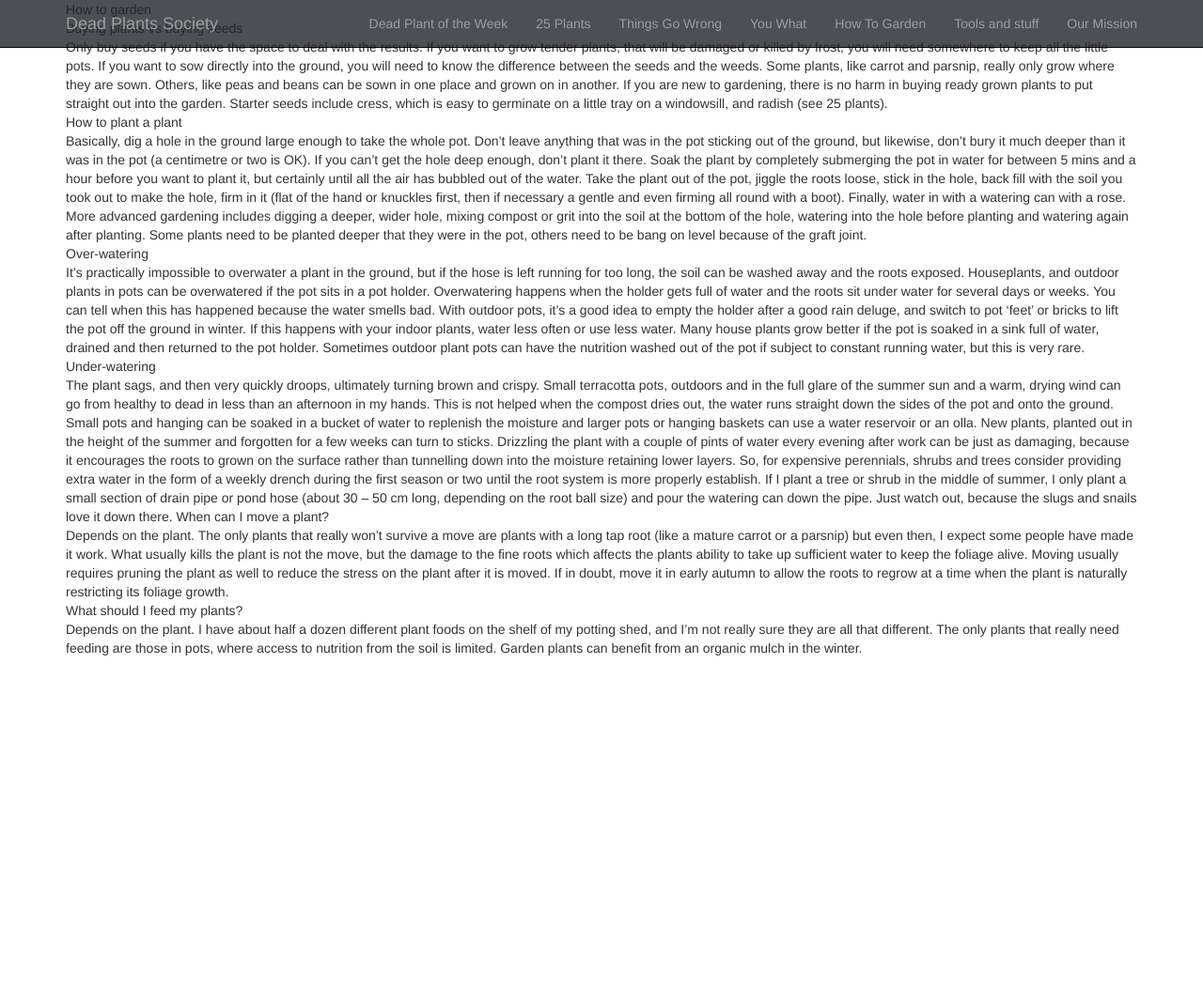
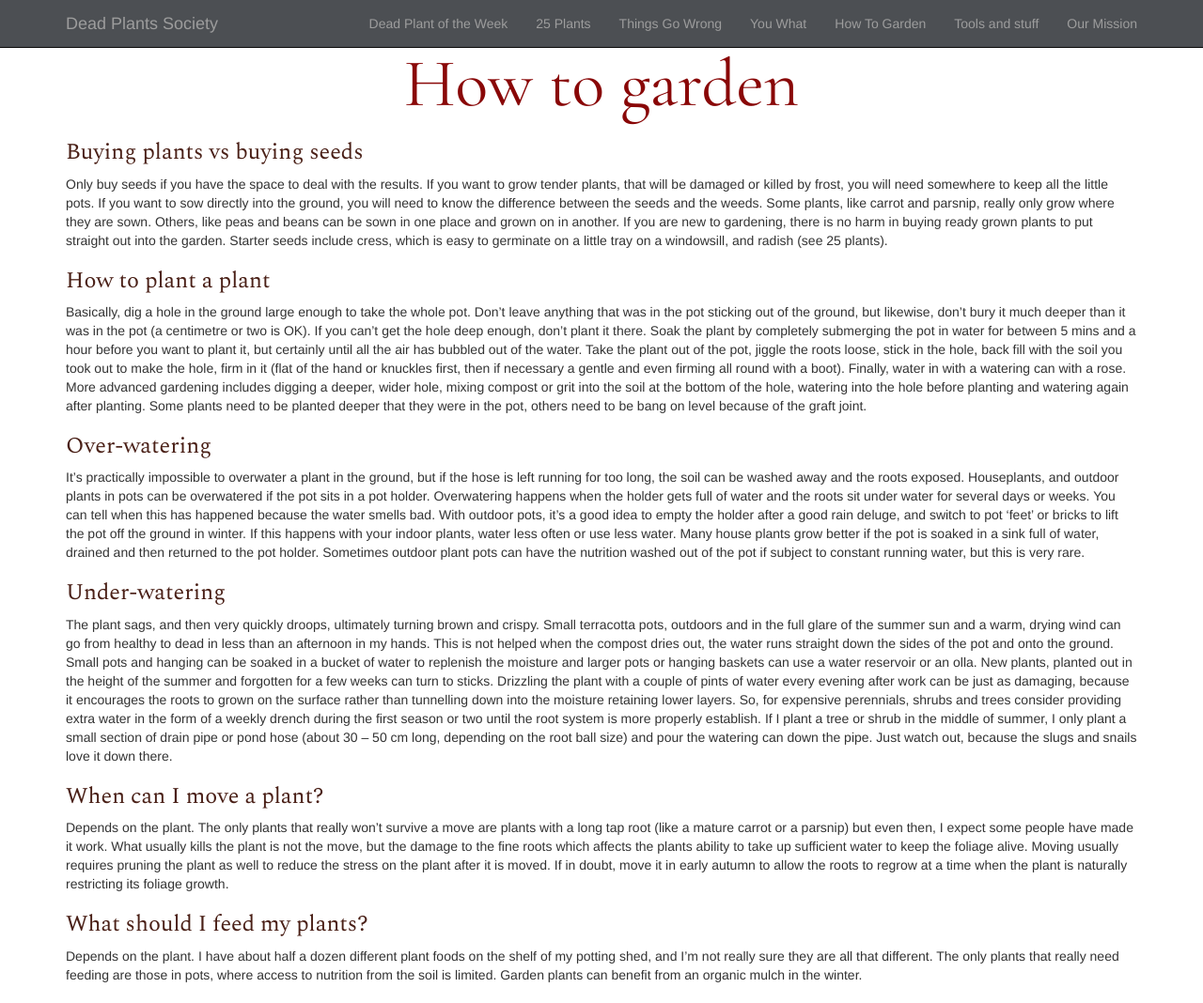
Before and after one commit to Smamfa/DeadPlantsSociety, a plain HTML site: page HowToGarden.html in a window 1280 px wide. Shown: the whole page at 94% size. Before the commit the page ends 800 px from the top, so only its background shows below. Drawn offline with nearby package versions, Linux system fonts and the light colour scheme.

Commit message:
More Changes
By Sam

```diff
--- a/HowToGarden.html
+++ b/HowToGarden.html
@@ -13,6 +13,7 @@
 	<link rel="stylesheet" type="text/css" href="js/jquery.bxslider/jquery.bxslider.css">
 	<script src="js/GardenjQuery.js"></script>
 	<link href='Gardenmain.css' rel='stylesheet'>
+	<link rel="stylesheet" type="text/css" href="HowtoGarden.css">
 
 </head>
 	<nav class="navbar navbar-inverse navbar-fixed-top" role="navigation">
@@ -41,25 +42,25 @@
 	</nav>
 <body>
 <div class="container">
-	<p>How to garden<br/>
+	<h1 class="HowToGarden">How to garden</h1>
 
-	Buying plants vs buying seeds<br/>
+	<h3>Buying plants vs buying seeds</h3>
 	Only buy seeds if you have the space to deal with the results.  If you want to grow tender plants, that will be damaged or killed by frost, you will need somewhere to keep all the little pots.  If you want to sow directly into the ground, you will need to know the difference between the seeds and the weeds.  Some plants, like carrot and parsnip, really only grow where they are sown.  Others, like peas and beans can be sown in one place and grown on in another.  If you are new to gardening, there is no harm in buying ready grown plants to put straight out into the garden.  Starter seeds include cress, which is easy to germinate on a little tray on a windowsill, and radish (see 25 plants).<br/>
 
-	How to plant a plant<br/>
+	<h3>How to plant a plant</h3>
 	Basically, dig a hole in the ground large enough to take the whole pot.  Don’t leave anything that was in the pot sticking out of the ground, but likewise, don’t bury it much deeper than it was in the pot (a centimetre or two is OK).  If you can’t get the hole deep enough, don’t plant it there.  Soak the plant by completely submerging the pot in water for between 5 mins and a hour before you want to plant it, but certainly until all the air has bubbled out of the water. Take the plant out of the pot, jiggle the roots loose, stick in the hole, back fill with the soil you took out to make the hole, firm in it (flat of the hand or knuckles first, then if necessary a gentle and even firming all round with a boot).  Finally, water in with a watering can with a rose.  More advanced gardening includes digging a deeper, wider hole, mixing compost or grit into the soil at the bottom of the hole, watering into the hole before planting and watering again after planting.  Some plants need to be planted deeper that they were in the pot, others need to be bang on level because of the graft joint.<br/>
 
-	Over-watering<br/>
+	<h3>Over-watering</h3>
 	It’s practically impossible to overwater a plant in the ground, but if the hose is left running for too long, the soil can be washed away and the roots exposed.  Houseplants, and outdoor plants in pots can be overwatered if the pot sits in a pot holder.  Overwatering happens when the holder gets full of water and the roots sit under water for several days or weeks.  You can tell when this has happened because the water smells bad.  With outdoor pots, it’s a good idea to empty the holder after a good rain deluge, and switch to pot ‘feet’ or bricks to lift the pot off the ground in winter.  If this happens with your indoor plants, water less often or use less water.  Many house plants grow better if the pot is soaked in a sink full of water, drained and then returned to the pot holder.  Sometimes outdoor plant pots can have the nutrition washed out of the pot if subject to constant running water, but this is very rare.<br/>
 
-	Under-watering <br/>
+	<h3>Under-watering</h3>
 	The plant sags, and then very quickly droops, ultimately turning brown and crispy.  Small terracotta pots, outdoors and in the full glare of the summer sun and a warm, drying wind can go from healthy to dead in less than an afternoon in my hands.  This is not helped when the compost dries out, the water runs straight down the sides of the pot and onto the ground. Small pots and hanging can be soaked in a bucket of water to replenish the moisture and larger pots or hanging baskets can use a water reservoir or an olla. New plants, planted out in the height of the summer and forgotten for a few weeks can turn to sticks. Drizzling the plant with a couple of pints of water every evening after work can be just as damaging, because it encourages the roots to grown on the surface rather than tunnelling down into the moisture retaining lower layers.  So, for expensive perennials, shrubs and trees consider providing extra water in the form of a weekly drench during the first season or two until the root system is more properly establish.  If I plant a tree or shrub in the middle of summer, I only plant a small section of drain pipe or pond hose (about 30 – 50 cm long, depending on the root ball size) and pour the watering can down the pipe.  Just watch out, because the slugs and snails love it down there.
 
-	When can I move a plant?<br/>
+	<h3>When can I move a plant?</h3>
 	Depends on the plant.  The only plants that really won’t survive a move are plants with a long tap root (like a mature carrot or a parsnip) but even then, I expect some people have made it work.  What usually kills the plant is not the move, but the damage to the fine roots which affects the plants ability to take up sufficient water to keep the foliage alive.  Moving usually requires pruning the plant as well to reduce the stress on the plant after it is moved.  If in doubt, move it in early autumn to allow the roots to regrow at a time when the plant is naturally restricting its foliage growth.<br/>
 
-	What should I feed my plants?<br/>
+	<h3>What should I feed my plants?</h3>
 	Depends on the plant.  I have about half a dozen different plant foods on the shelf of my potting shed, and I’m not really sure they are all that different.  The only plants that really need feeding are those in pots, where access to nutrition from the soil is limited.  Garden plants can benefit from an organic mulch in the winter. <br/>
-	</p><br/>
+	<br/>
 </div>
 </body>
--- /dev/null
+++ b/HowtoGarden.css
@@ -0,0 +1,11 @@
+.HowToGarden {
+	margin-top: 50px;
+}
+
+h3 {
+	font-family: 'Spectral', serif;
+	font-size: 24px;
+	color: #4A2017;
+	margin-bottom: 10px;
+	text-shadow: none;
+}
```
